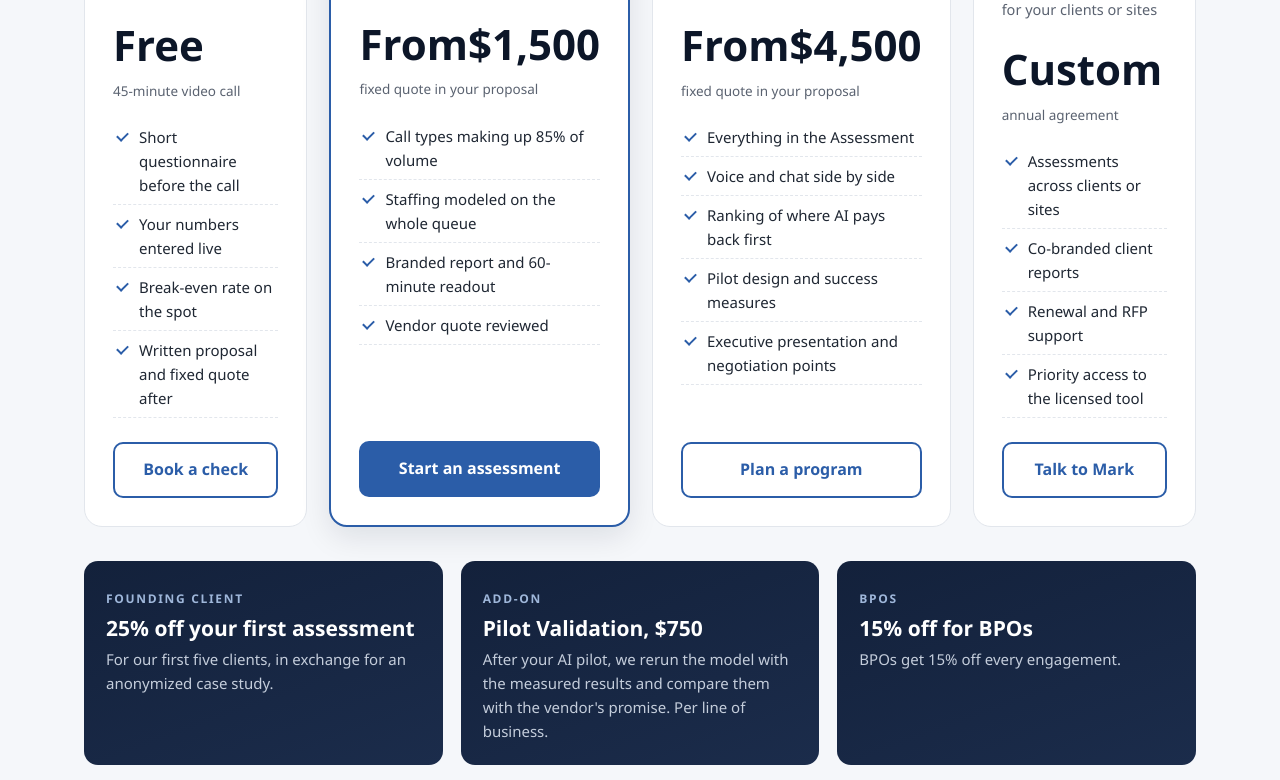
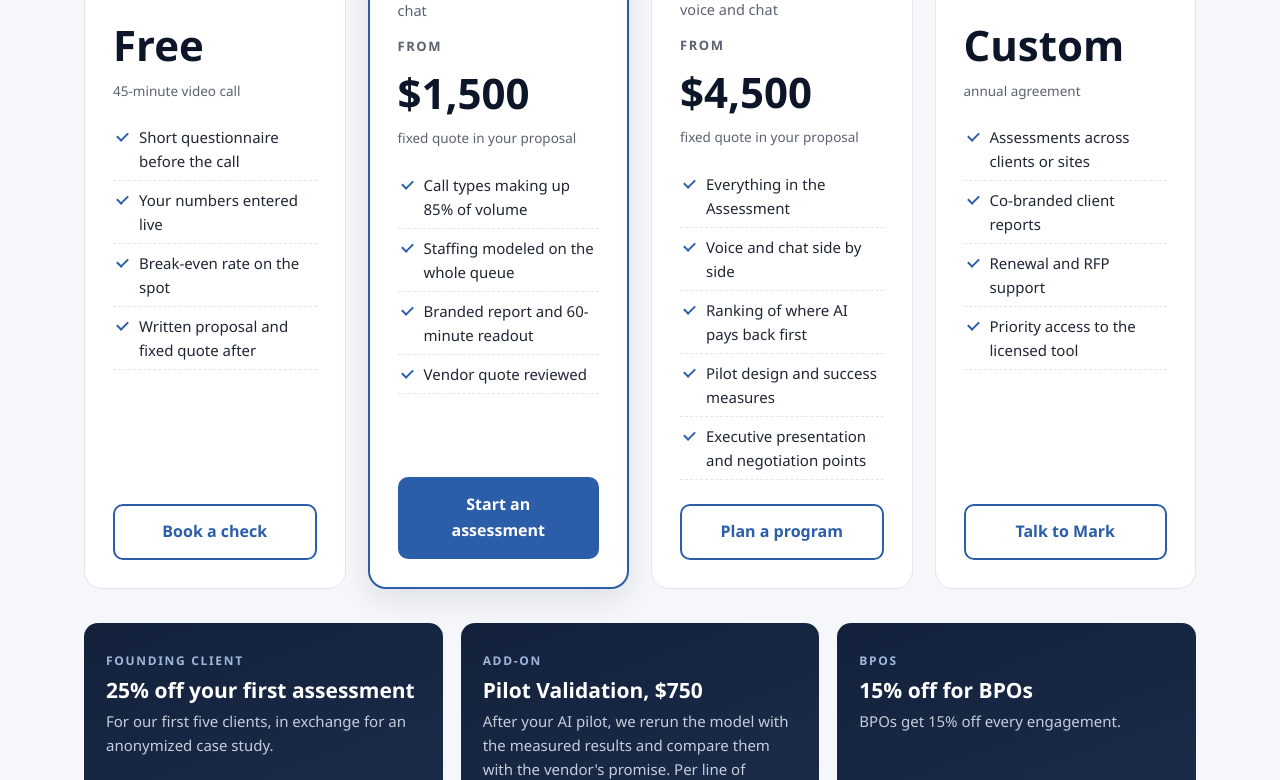
Before and after one commit to MarkAllen-1/CCs-Website, a plain HTML site: page index.html in a window 1280 px wide. Shown: the part 5048-5828 px from the top of the page. Drawn offline with Linux system fonts and the light colour scheme.

Commit message:
Add files via upload

```diff
--- a/assets/css/site.css
+++ b/assets/css/site.css
@@ -195,3 +195,4 @@ form.cform{background:#fff;color:var(--ink);border-radius:18px;padding:28px}
   .g2,.g4,.g5,.outcomes,.cform .row{grid-template-columns:1fr}
   .be-card .big{font-size:58px}
 }
+.amount .from{display:block;font-size:13px;font-weight:700;letter-spacing:.12em;text-transform:uppercase;color:var(--muted);margin-bottom:2px}
```
